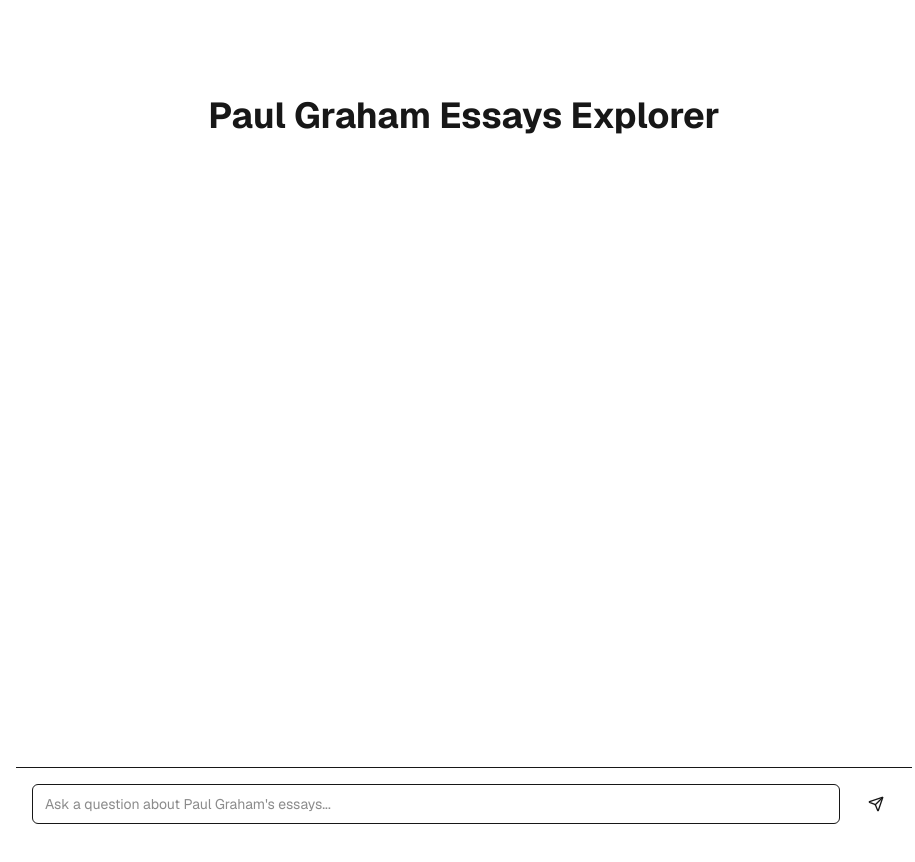
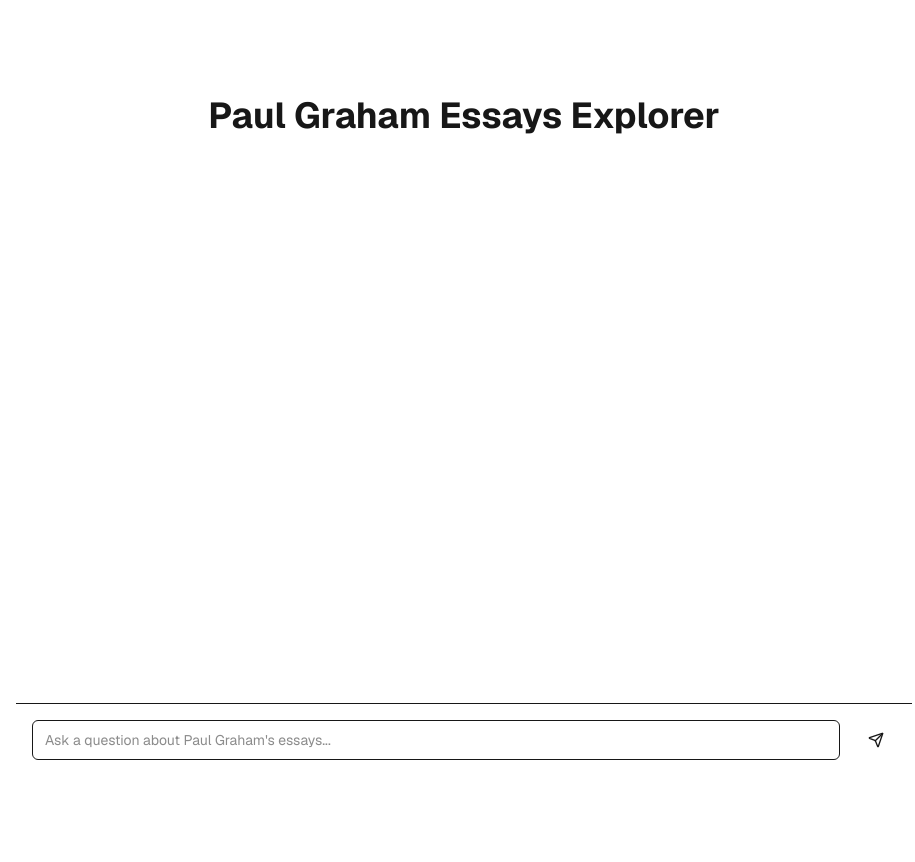
Before and after one commit to therickfactr/PaulGrahamEssays, a Next.js app in the folder apps/explorer/: page / in a window 1280 px wide. Shown: the top 862 px of the page, without its empty margins (176-1091 px from the left). Built offline with nearby package versions, Linux system fonts and the light colour scheme.

Commit message:
feat: update chat interface layout by adjusting height and making the input form sticky at the bottom for improved user experience

```diff
--- a/apps/explorer/src/components/chat-interface.tsx
+++ b/apps/explorer/src/components/chat-interface.tsx
@@ -160,7 +160,7 @@ export function ChatInterface() {
   );
 
   return (
-    <div className="flex flex-col h-[calc(100vh-8rem)] max-h-[calc(100vh-8rem)] bg-background">
+    <div className="flex flex-col h-[calc(100vh-12rem)] max-h-[calc(100vh-12rem)] bg-background">
       <div className="flex-1 overflow-y-auto p-2 sm:p-4 space-y-2 sm:space-y-4">
         {messages.map((message) => (
           <div
@@ -201,7 +201,8 @@ export function ChatInterface() {
         )}
         <div ref={messagesEndRef} />
       </div>
-      <form onSubmit={handleSubmit} className="p-2 sm:p-4 border-t bg-background">
+      <div className="sticky bottom-0 bg-background border-t">
+        <form onSubmit={handleSubmit} className="p-2 sm:p-4">
           <div className="flex space-x-2 sm:space-x-4">
             <Input
               type="text"
@@ -217,5 +218,6 @@ export function ChatInterface() {
           </div>
         </form>
       </div>
+    </div>
   );
 }
```
Lines whose indentation alone changed are shown as unchanged.
